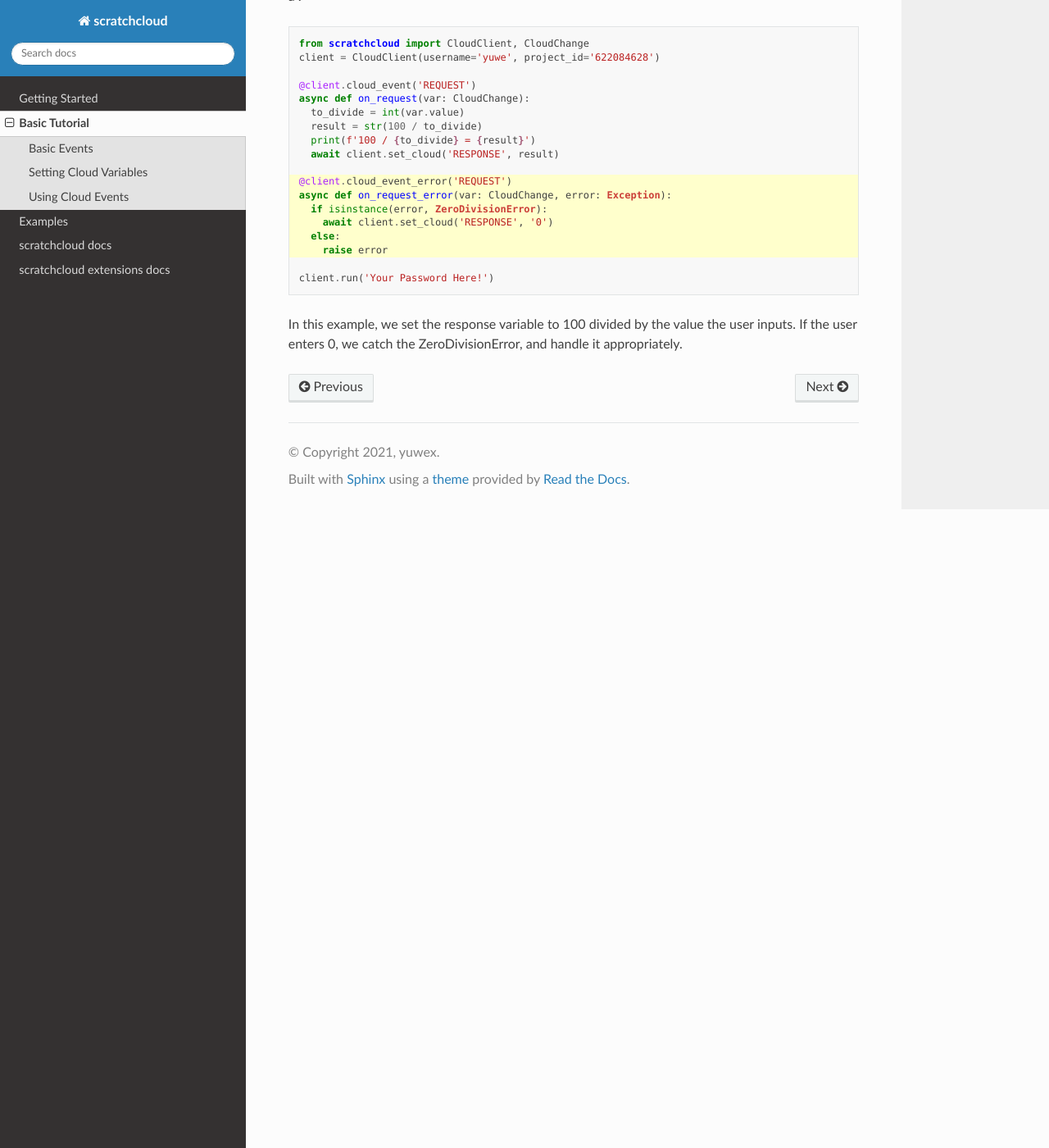
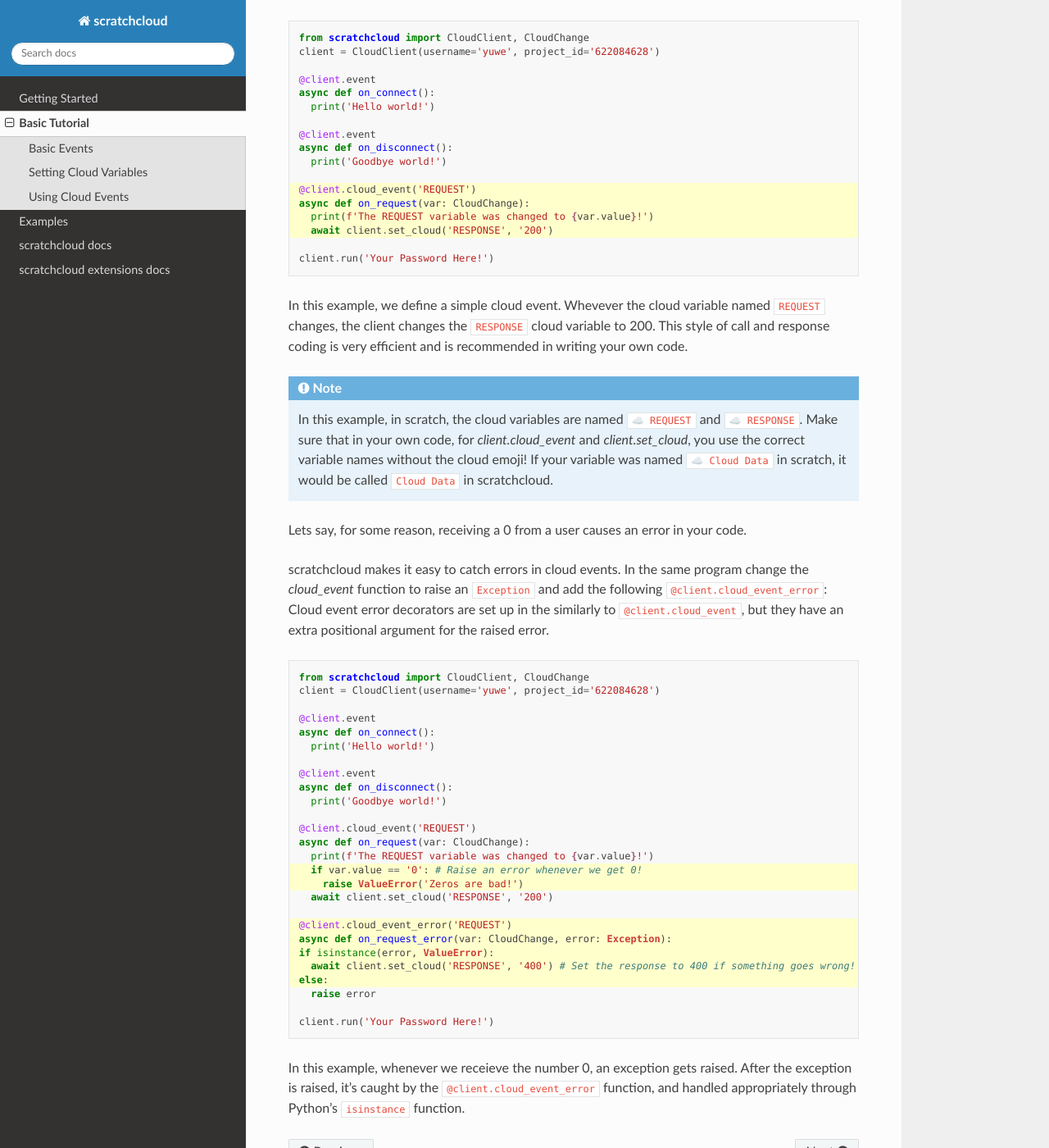
Before and after one commit to yuwex/scratchcloud, a Sphinx documentation site: the page built from sphinx/source/basic_tutorial.rst, in a window 1280 px wide and 1400 px high, scrolled down 3008 px. Shown: the whole window at 82% size. Built offline with Sphinx 7.4.7 and the Read the Docs theme 2.0.0, drawn with Linux system fonts in a browser that asks for light colours; some of the changed text lies outside the part shown.

Commit message:
Changed examples, more clear text

```diff
--- a/sphinx/source/basic_tutorial.rst
+++ b/sphinx/source/basic_tutorial.rst
@@ -8,38 +8,39 @@
 Basic Events
 ------------
 
-First, we need to import the scratchcloud ``CloudClient`` object and create a basic client.
+First, create a file ``main.py``:
 
 .. code-block:: python
 
-   from scratchcloud import CloudClient
+  from scratchcloud import CloudClient
 
-   client = CloudClient(username='yuwe', project_id='622084628')
+  client = CloudClient(username='yuwe', project_id='622084628')
 
 In this code, we first import the ``CloudClient`` object. Then, using our username and the ID of the project we want to connect to, we create a new ``CloudClient`` object named client. The project id `622084628 <https://scratch.mit.edu/projects/622084628/>`_ is a basic test project.
 
+.. warning::
+  ``CloudClient`` objects will only connect to projects that have cloud variables. If a project does not have any cloud variables, a ``MissingCloudVariable`` exception will be raised.
+
 Next, we're going to specify some events. scratchcloud uses python decorators to define all event-based interactions.
 
-Add these lines:
+.. code-block:: python
+  :emphasize-lines: 1, 5, 6, 7, 8, 9, 10, 11, 12, 13, 14, 15
 
-.. code-block:: python
-   :emphasize-lines: 1, 5, 6, 7, 8, 9, 10, 11, 12, 13, 14, 15
+  from scratchcloud import CloudClient, CloudChange
 
-   from scratchcloud import CloudClient, CloudChange
+  client = CloudClient(username='yuwe', project_id='622084628')
 
-   client = CloudClient(username='yuwe', project_id='622084628')
+  @client.event
+  async def on_connect():
+    print('Hello world!')
 
-   @client.event
-   async def on_connect():
-     print('Hello world!')
+  @client.event
+  async def on_disconnect():
+    print('Goodbye world!')
 
-   @client.event
-   async def on_disconnect():
-     print('Goodbye world!')
-
-   @client.event
-   async def on_message(var: CloudChange):
-     print(f'{var.name} changed to {var.value}!')
+  @client.event
+  async def on_message(var: CloudChange):
+    print(f'{var.name} changed to {var.value}!')
 
 These are all the types of scratchcloud built-in events.
 
@@ -47,34 +48,38 @@
 
 The keyword ``async`` is used before all functions with the ``@client.event`` decorator. Since this library is asynchronous, we must specify that all functions created by the library are async as well.
 
-Lastly, the change to the first line imports the CloudChange object, which is used in the ``on_message`` event. The ``on_message`` variable requires one positional argument, that will always be of type CloudChange. CloudChange objects have several attributes, and we use ``CloudChange.name`` and ``CloudChange.value`` in this code, which represent the name and value of a variable we receieve.
+Lastly, the change to the first line imports the CloudChange object, which is used in the ``on_message`` event. The ``on_message`` variable requires one positional argument, that will always be of type CloudChange. CloudChange objects have several attributes, and we use ``CloudChange.name`` and ``CloudChange.value`` in this code, which represent the name and value of a variable we receieve. The ``on_message`` variable will be called whenever any cloud variable is changed by anyone, excluding the connected CloudClient.
 
 Finally, we just have to run our client. Add this line with your password:
 
 .. code-block:: python
-   :emphasize-lines: 17
+  :emphasize-lines: 17
 
-   from scratchcloud import CloudClient, CloudChange
+  from scratchcloud import CloudClient, CloudChange
 
-   client = CloudClient(username='yuwe', project_id='622084628')
+  client = CloudClient(username='yuwe', project_id='622084628')
 
-   @client.event
-   async def on_connect():
-     print('Hello world!')
+  @client.event
+  async def on_connect():
+    print('Hello world!')
 
-   @client.event
-   async def on_disconnect():
-     print('Goodbye world!')
+  @client.event
+  async def on_disconnect():
+    print('Goodbye world!')
 
-   @client.event
-   async def on_message(var: CloudChange):
-     print(f'{var.name} changed to {var.value}!')
+  @client.event
+  async def on_message(var: CloudChange):
+    print(f'{var.name} changed to {var.value}!')
 
-   client.run('Your Password Here!')
+  client.run('Your Password Here!')
 
 The text that states ``'Your Password Here!'`` should be your actual password. The ``client.run`` method is the only blocking function in the library.
 
 If we hop over to the `project <https://scratch.mit.edu/projects/622084628/>`_ we connected to, click the cat, and change some variables, our scratchcloud client will print the changes!
+
+.. note::
+
+  You can stop a ``CloudClient`` by using Control + C.
 
 Setting Cloud Variables
 -----------------------
@@ -84,65 +89,100 @@
 Using the previous code, in our ``on_message`` event, lets change a cloud variable:
 
 .. code-block:: python
-   :emphasize-lines: 4
+  :emphasize-lines: 16
 
-   @client.event
-   async def on_message(var: CloudChange):
-     print(f'{var.name} changed to {var.value}!')
-     await client.set_cloud(var.name, '200')
+  from scratchcloud import CloudClient, CloudChange
 
-Our ``client.set_cloud`` requires two parameters: the name of the cloud variable we're going to set, and the value we're going to set it to. Using ``var.name`` and ``'200'``, we can "respond" to someone setting a variable by setting it ourselves. We need to include the ``await`` keyword before we set any variables to make sure that our code runs in order and continues to be async.
+  client = CloudClient(username='yuwe', project_id='622084628')
 
-If we run our client again and send another variable to the `project <https://scratch.mit.edu/projects/622084628/>`__, we will get a response back!
+  @client.event
+  async def on_connect():
+    print('Hello world!')
+
+  @client.event
+  async def on_disconnect():
+    print('Goodbye world!')
+
+  @client.event
+  async def on_message(var: CloudChange):
+    print(f'{var.name} changed to {var.value}!')
+    await client.set_cloud(var.name, '200')
+
+  client.run('Your Password Here!')
+
+Our ``client.set_cloud`` method requires two parameters: the name of the cloud variable we're going to set, and the value we're going to set it to. Using ``var.name`` and ``'200'``, we can "respond" to someone setting a variable by setting it back to 200. We need to include the ``await`` keyword before we set any variables to make sure that our code runs in order and continues to be async.
+
+If we run our client again and send another variable to the `project <https://scratch.mit.edu/projects/622084628/>`__, the variable we set will immediately be reset to 200!
 
 Using Cloud Events
 ------------------
 
 scratchcloud has a system for monitoring only a specific cloud variable. This system is cloud events. Cloud events allow programmers to use different cloud variables for different things. They also come with simple error handling.
 
-Let's create a new cloud client in a new file:
+Let's rewrite ``main.py`` with the following:
 
 .. code-block:: python
-   :emphasize-lines: 4, 5, 6, 7
+  :emphasize-lines: 12, 13, 14, 15
 
-   from scratchcloud import CloudClient, CloudChange
-   client = CloudClient(username='yuwe', project_id='622084628')
+  from scratchcloud import CloudClient, CloudChange
+  client = CloudClient(username='yuwe', project_id='622084628')
 
-   @client.cloud_event('REQUEST')
-   async def on_request(var: CloudChange):
-     print(f'The REQUEST variable was changed to {var.value}!')
-     await client.set_cloud('RESPONSE', '200')
+  @client.event
+  async def on_connect():
+    print('Hello world!')
 
-   client.run('Your Password Here!')
+  @client.event
+  async def on_disconnect():
+    print('Goodbye world!')
+
+  @client.cloud_event('REQUEST')
+  async def on_request(var: CloudChange):
+    print(f'The REQUEST variable was changed to {var.value}!')
+    await client.set_cloud('RESPONSE', '200')
+
+  client.run('Your Password Here!')
 
 In this example, we define a simple cloud event. Whevever the cloud variable named ``REQUEST`` changes, the client changes the ``RESPONSE`` cloud variable to 200.
+This style of call and response coding is very efficient and is recommended in writing your own code.
 
-.. warning::
+.. note::
   In this example, in scratch, the cloud variables are named ``☁️ REQUEST`` and ``☁️ RESPONSE``.
-  Make sure that in your own code, for `client.cloud_event` and `client.set_cloud`, you use the correct variable names without the cloud emoji.
+  Make sure that in your own code, for `client.cloud_event` and `client.set_cloud`, you use the correct variable names without the cloud emoji!
+  If your variable was named ``☁️ Cloud Data`` in scratch, it would be called ``Cloud Data`` in scratchcloud.
 
-We can also catch errors in cloud events. In the same file, change the `cloud_event` function and add a :
+Lets say, for some reason, receiving a 0 from a user causes an error in your code.
+
+scratchcloud makes it easy to catch errors in cloud events. In the same program change the `cloud_event` function to raise an ``Exception`` and add the following ``@client.cloud_event_error``:
+Cloud event error decorators are set up in the similarly to ``@client.cloud_event``, but they have an extra positional argument for the raised error.
 
 .. code-block:: python
-   :emphasize-lines: 11, 12, 13, 14, 15, 16
+  :emphasize-lines: 15, 16, 19, 20, 21, 22, 23
 
-   from scratchcloud import CloudClient, CloudChange
-   client = CloudClient(username='yuwe', project_id='622084628')
+  from scratchcloud import CloudClient, CloudChange
+  client = CloudClient(username='yuwe', project_id='622084628')
 
-   @client.cloud_event('REQUEST')
-   async def on_request(var: CloudChange):
-     to_divide = int(var.value)
-     result = str(100 / to_divide)
-     print(f'100 / {to_divide} = {result}')
-     await client.set_cloud('RESPONSE', result)
+  @client.event
+  async def on_connect():
+    print('Hello world!')
 
-   @client.cloud_event_error('REQUEST')
-   async def on_request_error(var: CloudChange, error: Exception):
-     if isinstance(error, ZeroDivisionError):
-       await client.set_cloud('RESPONSE', '0')
-     else:
-       raise error
+  @client.event
+  async def on_disconnect():
+    print('Goodbye world!')
 
-   client.run('Your Password Here!')
+  @client.cloud_event('REQUEST')
+  async def on_request(var: CloudChange):
+    print(f'The REQUEST variable was changed to {var.value}!')
+    if var.value == '0': # Raise an error whenever we get 0!
+      raise ValueError('Zeros are bad!')
+    await client.set_cloud('RESPONSE', '200')
 
-In this example, we set the response variable to 100 divided by the value the user inputs. If the user enters 0, we catch the ZeroDivisionError, and handle it appropriately.
+  @client.cloud_event_error('REQUEST')
+  async def on_request_error(var: CloudChange, error: Exception):
+  if isinstance(error, ValueError):
+    await client.set_cloud('RESPONSE', '400') # Set the response to 400 if something goes wrong!
+  else:
+    raise error
+
+  client.run('Your Password Here!')
+
+In this example, whenever we receieve the number 0, an exception gets raised. After the exception is raised, it's caught by the ``@client.cloud_event_error`` function, and handled appropriately through Python's ``isinstance`` function.
```
